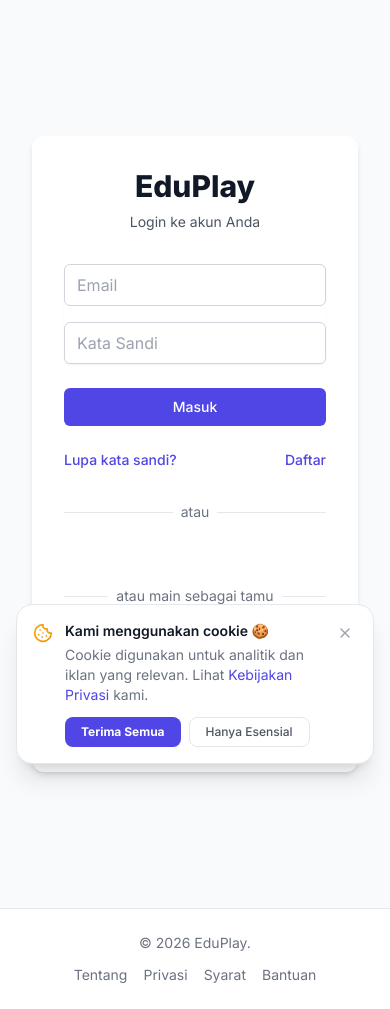
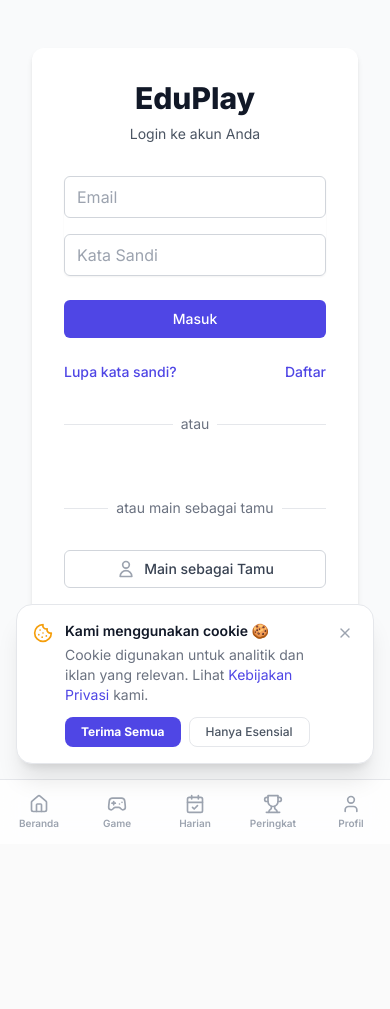
Before and after one commit to agambondan/eduplay, a Next.js app in the folder apps/web/: page /login in a window 390 px wide. After the commit the page ends 844 px from the top, so only its background shows below. Built offline with nearby package versions, Linux system fonts and the light colour scheme; no server answers.

Commit message:
fix: add Navbar and MobileNav to auth layout so login/register match main app wrapping
Co-Authored-By: Claude Sonnet 4.6 <noreply@anthropic.com>

```diff
--- a/apps/web/app/(auth)/layout.tsx
+++ b/apps/web/app/(auth)/layout.tsx
@@ -1,18 +1,21 @@
 import type { Metadata } from 'next';
+import Navbar from '@/components/layout/Navbar';
+import MobileNav from '@/components/layout/MobileNav';
 import Footer from '@/components/layout/Footer';
 
 export const metadata: Metadata = {
     title: 'Masuk | EduPlay — Game Edukasi Online',
-  description: 'Daftar atau masuk ke akun EduPlay untuk mulai bermain game edukasi online gratis. Matematika, bahasa, geografi, dan logika.',
+    description:
+        'Daftar atau masuk ke akun EduPlay untuk mulai bermain game edukasi online gratis. Matematika, bahasa, geografi, dan logika.',
 };
 
 export default function AuthLayout({ children }: { children: React.ReactNode }) {
     return (
-    <div className="flex min-h-screen flex-col bg-gray-50 dark:bg-slate-900">
-      <main className="mx-auto w-full max-w-md flex-grow px-4 py-8">
-        {children}
-      </main>
-      <div className='[&_footer]:block'>
+        <div className='flex min-h-screen flex-col bg-gray-50 pb-[calc(4rem+env(safe-area-inset-bottom))] md:pb-0 dark:bg-slate-900'>
+            <Navbar />
+            <main className='mx-auto w-full max-w-md flex-grow px-4 py-8'>{children}</main>
+            <MobileNav />
+            <div className='hidden md:block'>
                 <Footer />
             </div>
         </div>
--- a/apps/web/app/(auth)/login/page.tsx
+++ b/apps/web/app/(auth)/login/page.tsx
@@ -50,7 +50,7 @@ export default function LoginPage() {
   };
 
   return (
-    <div className="flex min-h-screen items-center justify-center bg-gray-50 p-4">
+    <div className="flex items-center justify-center p-4">
       <div className="w-full max-w-md space-y-8 rounded-xl bg-white p-8 shadow-md">
         <div>
           <h2 className="text-center text-3xl font-extrabold text-gray-900">EduPlay</h2>
--- a/apps/web/app/(auth)/register/page.tsx
+++ b/apps/web/app/(auth)/register/page.tsx
@@ -48,7 +48,7 @@ export default function RegisterPage() {
   };
 
   return (
-    <div className="flex min-h-screen items-center justify-center bg-gray-50 p-4">
+    <div className="flex items-center justify-center p-4">
       <div className="w-full max-w-md space-y-8 rounded-xl bg-white p-8 shadow-md">
         <div>
           <h2 className="text-center text-3xl font-extrabold text-gray-900">{t('app.name')}</h2>
```
Lines whose indentation alone changed are shown as unchanged.
